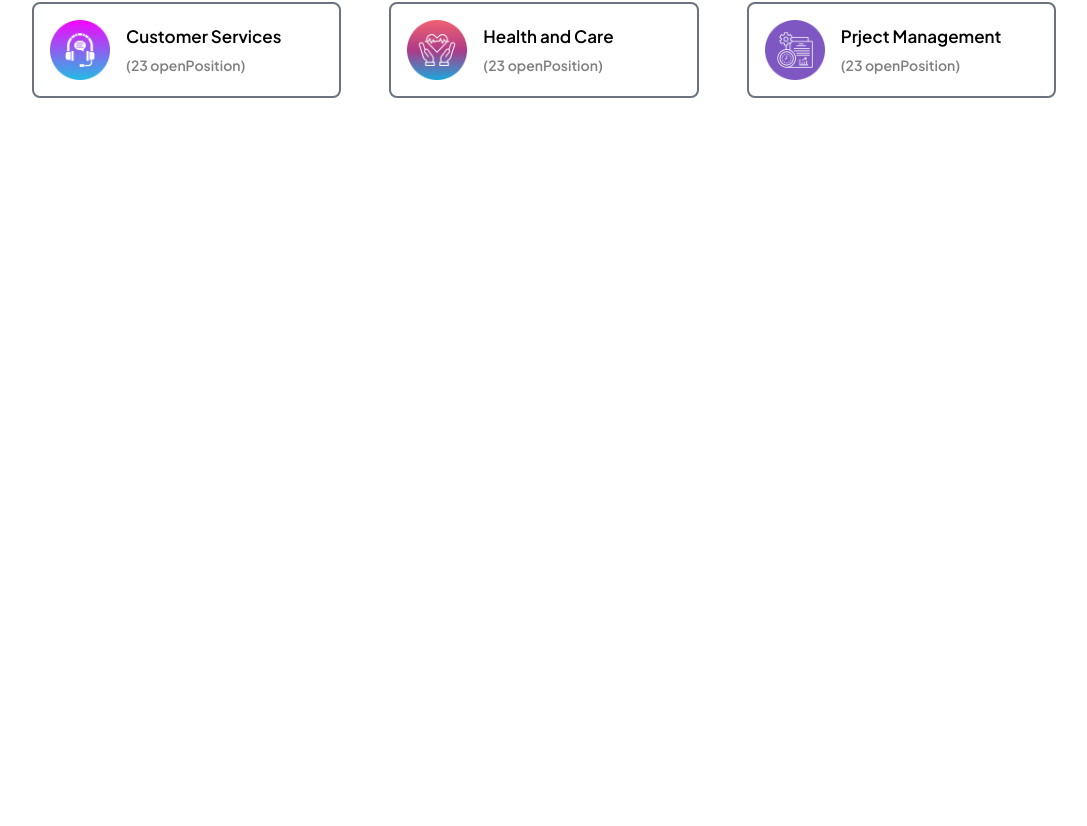
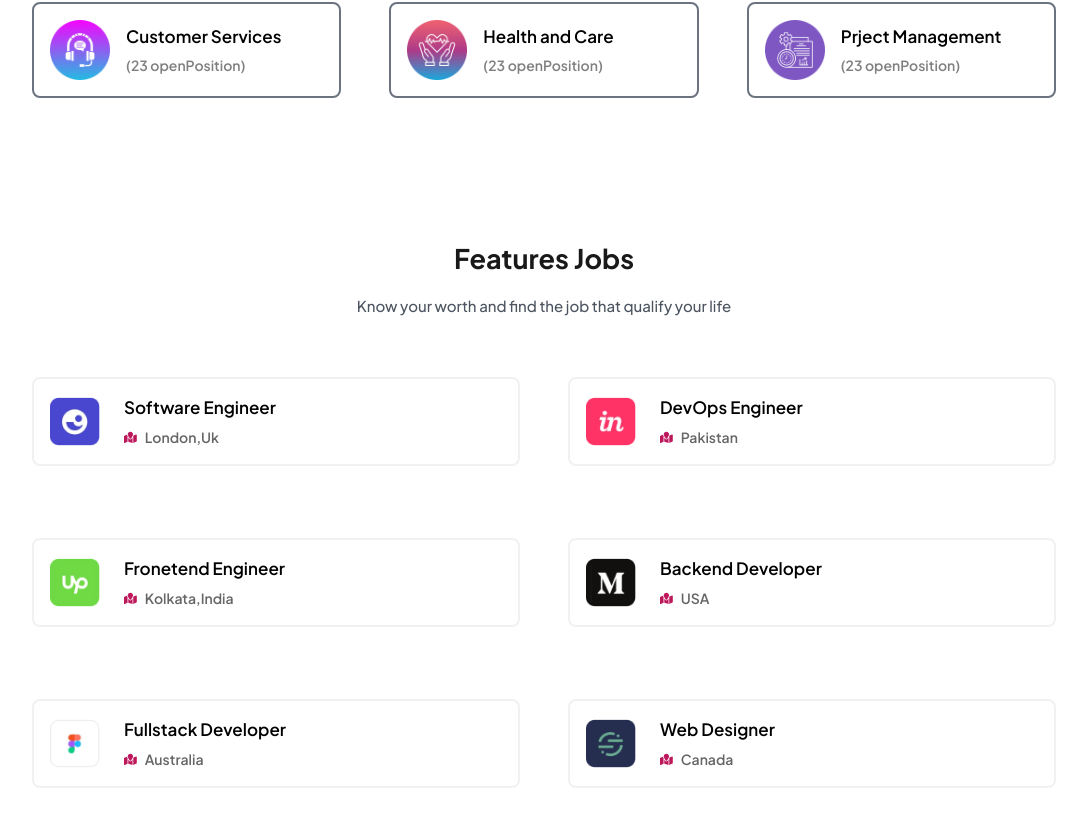
Before and after one commit to moonspark78/Job_Portal_NextJS-, a Next.js app: page / in a window 1280 px wide. Shown: the part 1245-2071 px from the top of the page, without its empty margins (96-1183 px from the left). Before the commit the page ends 1391 px from the top, so only its background shows below. Built offline with nearby package versions, Linux system fonts and the light colour scheme; no server answers.

Commit message:
:art: working on FeaturedJob  section  :art:

```diff
--- /dev/null
+++ b/app/components/Helper/JobCard.tsx
@@ -0,0 +1,41 @@
+import { Job } from '@/data';
+import Image from 'next/image';
+import React from 'react'
+import { FaMapLocation } from 'react-icons/fa6';
+
+interface Props{
+    job: Job;
+}
+
+
+
+
+const JobCard = ({job}:Props) => {
+  return (
+    <div className='p-4 mb-6 relative border-2 cursor-pointer hover:scale-110 hover:shadow-sm transition-all
+    duration-300 border-gray-500 rounded-lg border-opacity-10'>
+        <div className='flex items-center space-x-6'>
+            {/* Image */}
+            <div>
+                <Image src={job?.image} alt='iconn' width={50} height={50}/>
+            </div>
+            {/* Content */}
+            <div>
+                <h1 className='text-[17px] font-semibold mb-[0.4rem]'>
+                    {job?.title}
+                </h1>
+                <div className='flex items-center md:space-x-10 space-x-4'>
+                    <div className='flex items-center space-x-2'>
+                        <FaMapLocation className='w-[0.8rem] h-[0.8rem] text-pink-700'/>
+                        <p className='text-[14px] text-black font-semibold text-opacity-60'>
+                            {job?.location}
+                        </p>
+                    </div>
+                </div>
+            </div>
+        </div>
+    </div>
+  )
+}
+
+export default JobCard
--- /dev/null
+++ b/app/components/Home/FeaturedJobs.tsx
@@ -0,0 +1,26 @@
+import React from 'react'
+import Heading from '../Helper/Heading'
+import JobData from '@/data'
+import Link from 'next/link'
+import JobCard from '../Helper/JobCard'
+
+const FeaturedJobs = () => {
+  return (
+    <div className='pt-20 pb-12'>
+      <Heading
+        mainHeading="Features Jobs"
+        subHeading="Know your worth and find the job that qualify your life"
+      />
+      <div className='mt-12 w-[80%] mx-auto grid grid-cols-1 lg:grid-cols-2 gap-12'>
+        {JobData.map((job)=>{
+          return <Link href={`/job/jobdetails/${job.id}`} key={job.id}>
+            {/* JobCard */}
+            <JobCard job={job}/>
+          </Link>
+        })}
+      </div>
+    </div>
+  )
+}
+
+export default FeaturedJobs
--- a/app/components/Home/Home.tsx
+++ b/app/components/Home/Home.tsx
@@ -1,12 +1,14 @@
 import React from 'react'
 import Hero from './Hero'
 import JobCategory from './JobCategory'
+import FeaturedJobs from './FeaturedJobs'
 
 const Home = () => {
   return (
     <div>
         <Hero/>
         <JobCategory/>
+        <FeaturedJobs/>
     </div>
   )
 }
```
